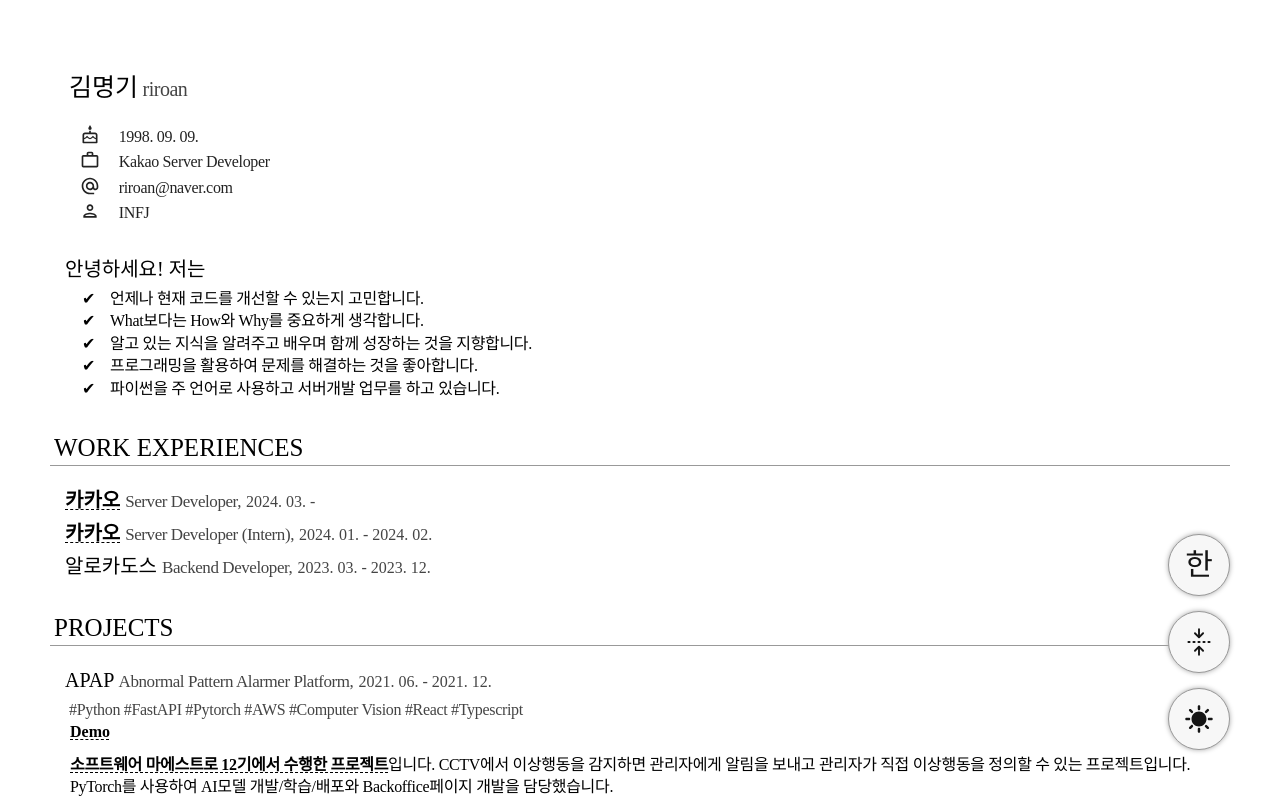
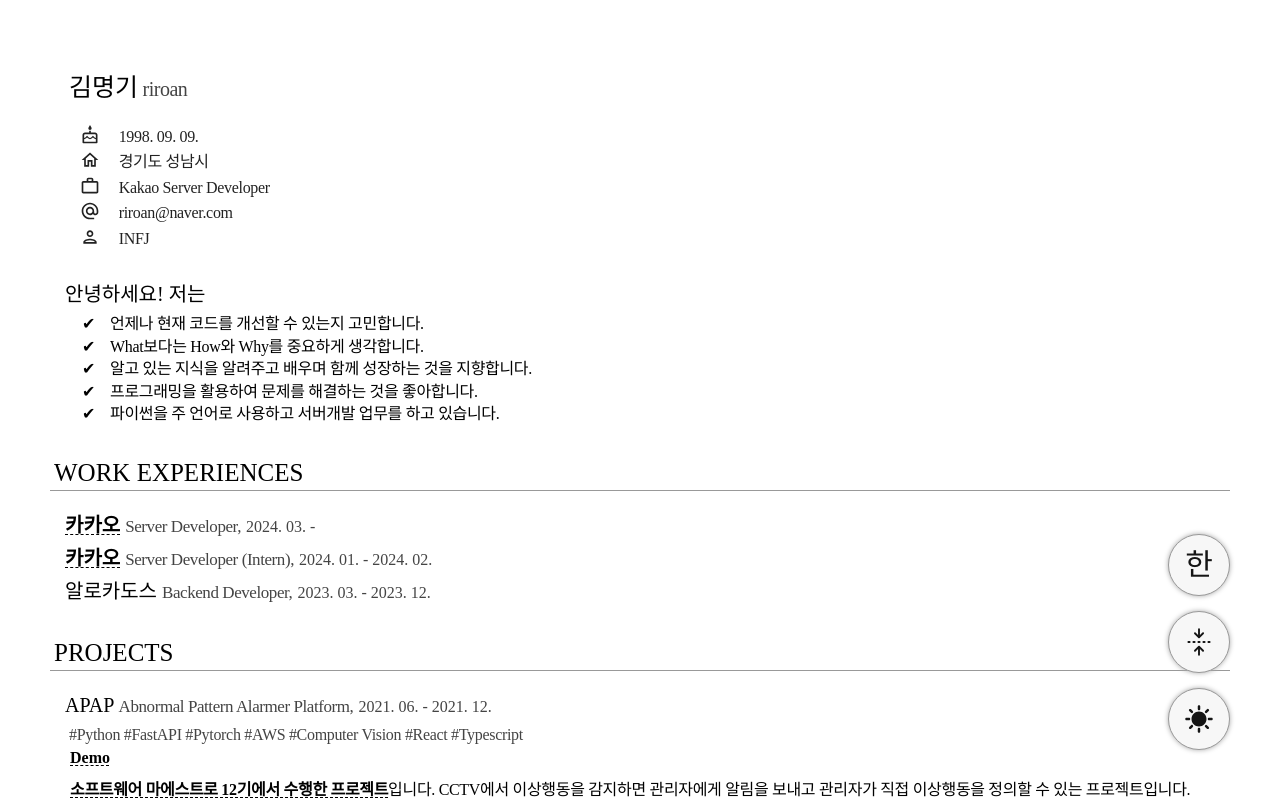
Before and after one commit to riroan/riroan.com, a React (Create React App) app in the folder riroan/: page / in a window 1280 px wide. Shown: the top 800 px of the page. Built offline with nearby package versions, Linux system fonts and the light colour scheme; no server answers; a web font is replaced by a local one.

Commit message:
거주지 추가

```diff
--- a/riroan/src/App.js
+++ b/riroan/src/App.js
@@ -20,6 +20,7 @@
 import { MdOutlinePerson } from 'react-icons/md'
 import './App.css'
 import { useTranslation, Trans } from 'react-i18next'
+import { MdOutlineHome } from 'react-icons/md'
 
 export default function App() {
 	const darkmode = useSelector(state => state.darkmode.darkmode)
@@ -46,6 +47,7 @@
 					</H1>
 					<P>
 						<Information icon={<MdOutlineCake size={20} style={iconStyle} />}>1998. 09. 09.</Information>
+						<Information icon={<MdOutlineHome size={20} style={iconStyle} />}>{t('c46e70dd31')}</Information>
 						<Information icon={<MdOutlineWorkOutline size={20} style={iconStyle} />}>Kakao Server Developer</Information>
 						<Information icon={<MdOutlineAlternateEmail size={20} style={iconStyle} />}>riroan@naver.com</Information>
 						<Information icon={<MdOutlinePerson size={20} style={iconStyle} />}>INFJ</Information>
--- a/riroan/src/i18n/locales/en.json
+++ b/riroan/src/i18n/locales/en.json
@@ -1,5 +1,8 @@
 {
 	"7943af7b87": "Myeonggi Kim",
+
+	"c46e70dd31": "Seongnam-si, Gyeonggi-do, Republic of Korea",
+
 	"eb5ef1d22a": "Hi there! I am a server developer that...",
 	"2e0cbb47d6": "Always think about ways to improve code",
 	"7f208f8376": "Always think about why's and how's rather than what's",
--- a/riroan/src/i18n/locales/ko.json
+++ b/riroan/src/i18n/locales/ko.json
@@ -1,5 +1,8 @@
 {
 	"7943af7b87": "김명기",
+
+	"c46e70dd31": "경기도 성남시",
+
 	"eb5ef1d22a": "안녕하세요! 저는",
 	"2e0cbb47d6": "언제나 현재 코드를 개선할 수 있는지 고민합니다.",
 	"7f208f8376": "What보다는 How와 Why를 중요하게 생각합니다.",
```
